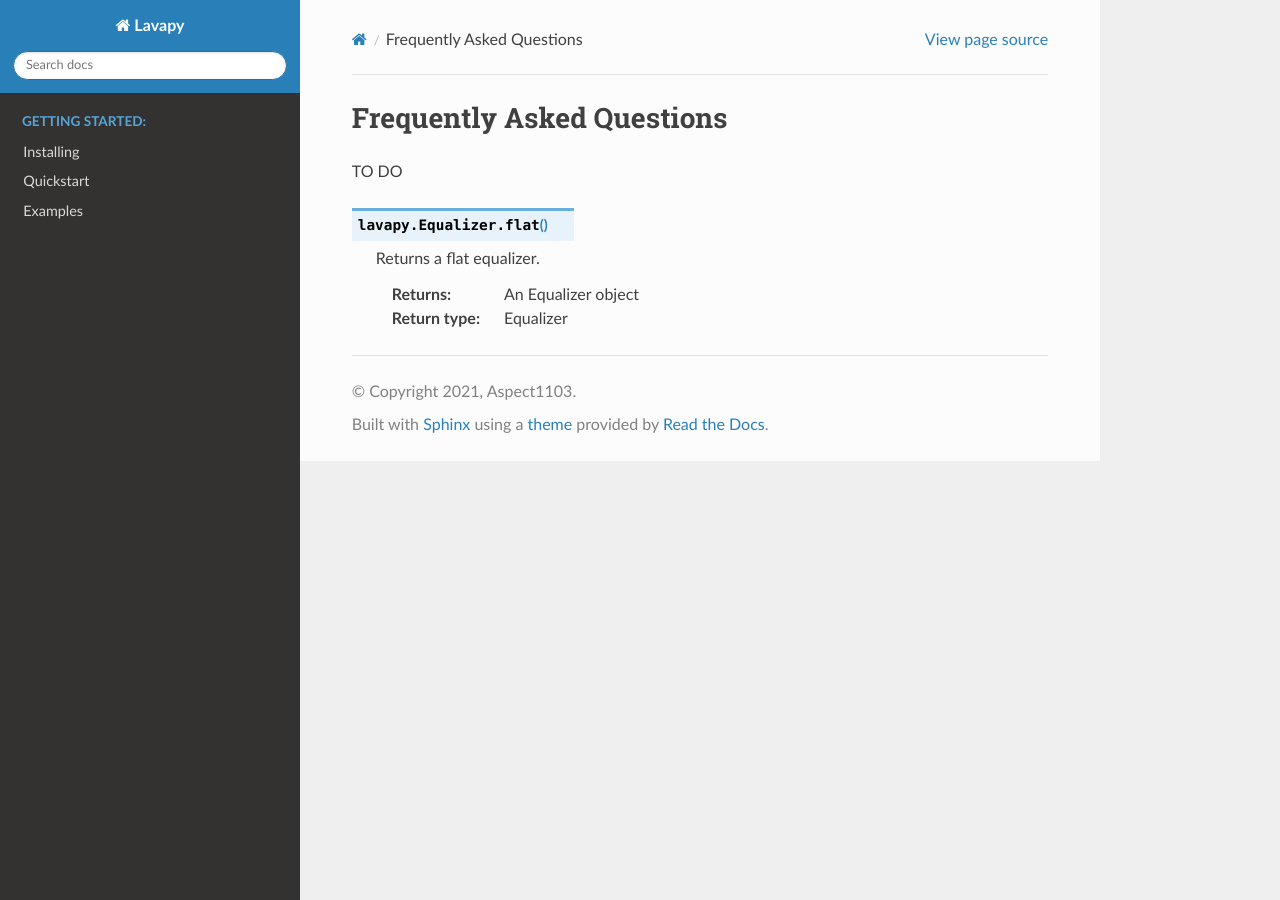
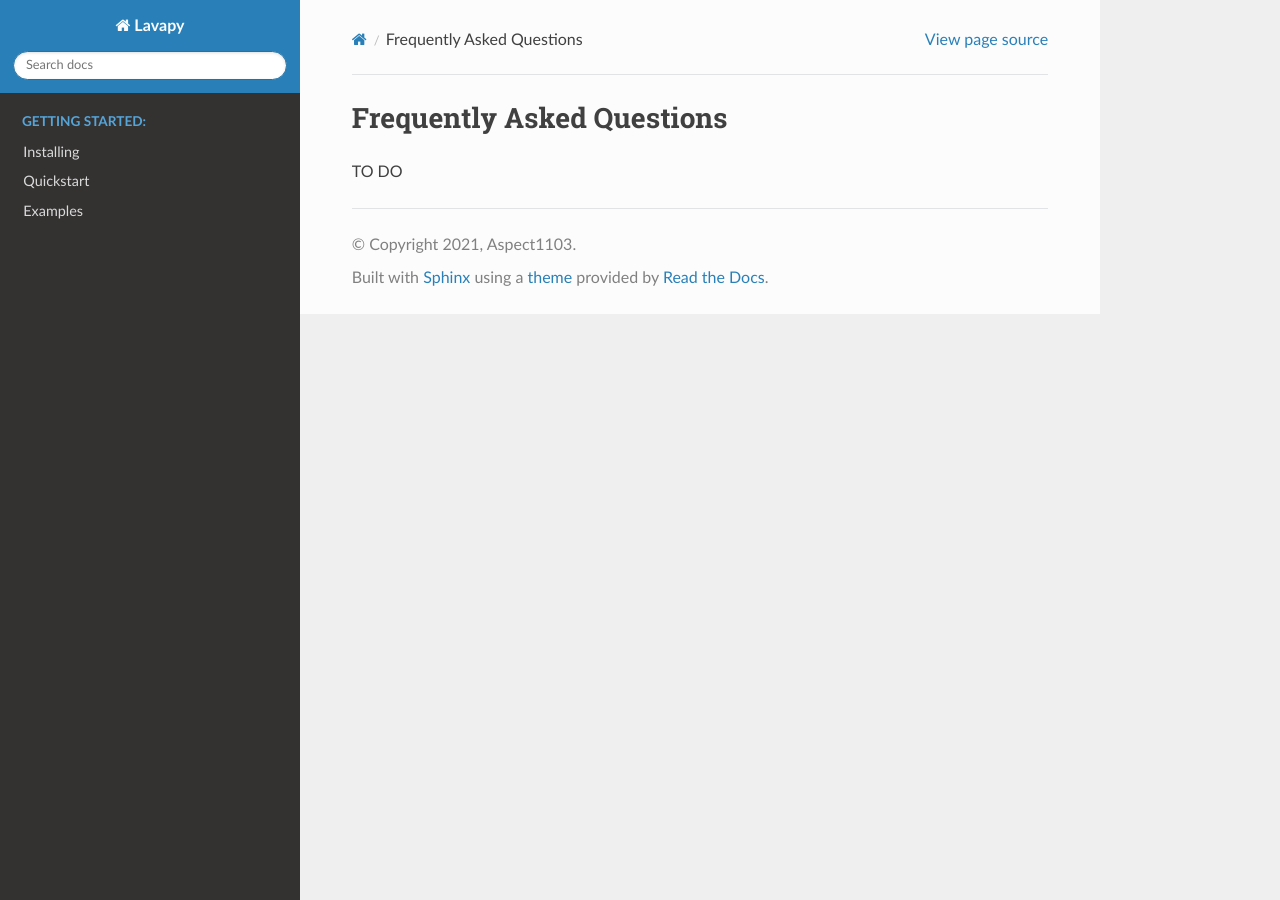
Before and after one commit to JackAshwell11/Lavapy, a Sphinx documentation site: the page built from docs/faq.rst, in a window 1280 px wide. Built offline with Sphinx 7.4.7 and the Read the Docs theme 2.0.0, drawn with Linux system fonts in a browser that asks for light colours; pages that are not in the unit, such as notebooks, are missing from menus.

Commit message:
Removed an extension and started testing documentation.

```diff
--- a/README.rst
+++ b/README.rst
@@ -1,3 +1,7 @@
+.. image:: logo.png?raw=true
+    :align: right
+
+
 Lavapy
 ======
 
--- a/docs/faq.rst
+++ b/docs/faq.rst
@@ -2,11 +2,3 @@ Frequently Asked Questions
 ==========================
 
 TO DO
-
-
-.. py:function:: lavapy.Equalizer.flat()
-
-   Returns a flat equalizer.
-
-   :return: An Equalizer object
-   :rtype: Equalizer
```
Also changed, not shown: logo-README.png (added).
